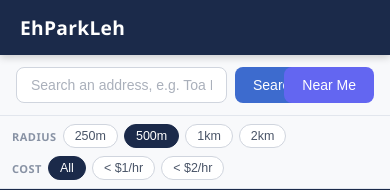
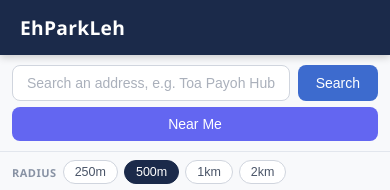
Before and after one commit to ka1oww/EHPARKLEH-, a React (Vite) app in the folder frontend/: page / in a window 390 px wide. Shown: the top 190 px of the page. Built offline with nearby package versions, Linux system fonts and the light colour scheme; no server answers.

Commit message:
Fix search bar overlap on mobile

```diff
--- a/frontend/src/App.css
+++ b/frontend/src/App.css
@@ -237,8 +237,9 @@ header .logo { font-size: 1.4rem; }
 
   .hidden-mobile { display: none !important; }
 
-  .search-bar { flex-wrap: wrap; }
-  .search-bar form { min-width: 0; }
+  .search-bar { flex-wrap: wrap; gap: 6px; padding: 10px 12px; }
+  .search-bar form { width: 100%; }
+  .btn-nearme { width: 100%; }
 
   .filters { gap: 8px; padding: 8px 12px; }
   .filter-group { flex-wrap: wrap; }
```
